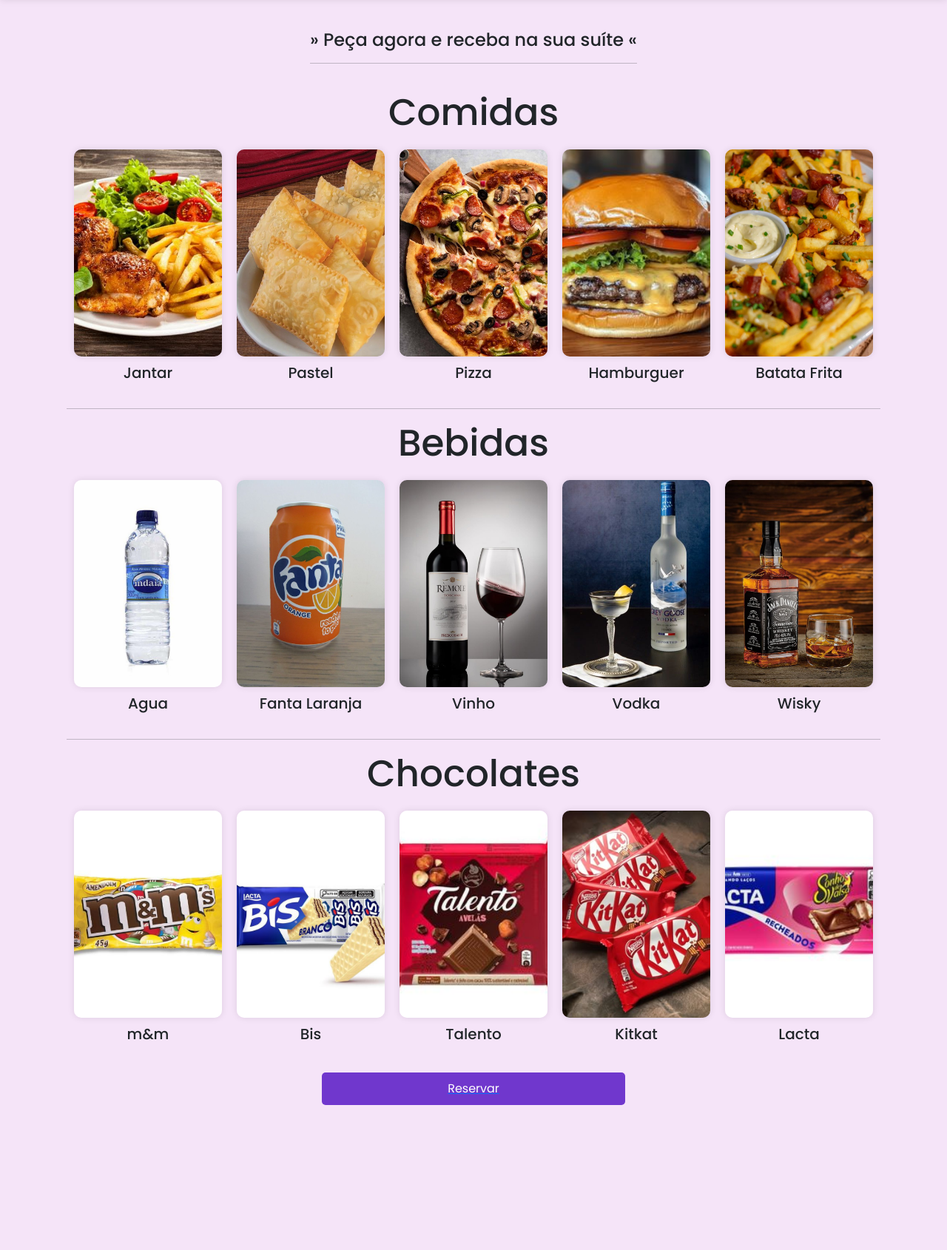
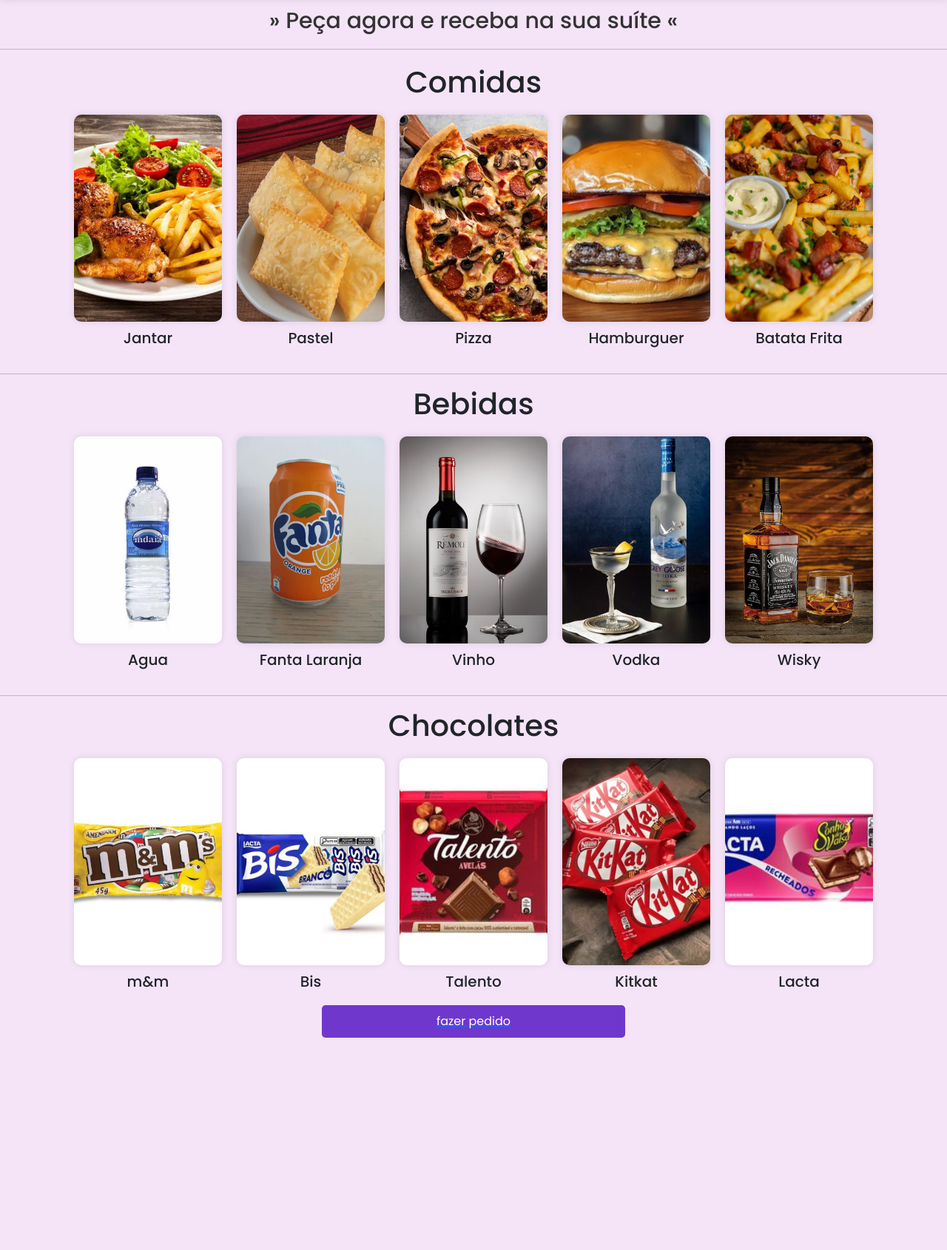
Before and after one commit to juansc2001/projeto_guri, a Django app: page /cardapio/ in a window 1280 px wide. Shown: the part 230-1920 px from the top of the page at 74% size. Run offline with Django 4.2, Linux system fonts and the light colour scheme; some libraries are stand-ins or nearby versions.

Commit message:
projeto finalizado

```diff
--- a/moteldosguri/static/style.css
+++ b/moteldosguri/static/style.css
@@ -23,13 +23,6 @@ header{
     background-color: #1d0c20;
     padding: 20px;
 }
-
-main {
-    display: flex;
-    flex-direction: column;
-    align-items: center;
-    padding: 20px;
-  }
 
 .logo {
     margin: 0 auto;
@@ -151,6 +144,7 @@ nav a:hover{
 }
 
 footer{
+    font-size: ;
     display: flex;
     align-items: center;
     justify-content: space-around;
@@ -225,11 +219,16 @@ footer{
     box-shadow: 0 0 10px rgba(0, 0, 0, 0.1);
 }
 
-.cardapio h2 {
+.cardapio img:hover{
+    transform: rotate(1deg);
+    border: 3px solid rgba(0, 0, 0, 0.1)
+}
+
+.cardapio h2, h4 {
     display: flex;
     justify-content: center;
     align-items: center;
-    font-size: 50px;
+    font-size: 40px;
     margin-bottom: 10px;
 }
 
@@ -241,16 +240,22 @@ footer{
     margin-bottom: 10px;
 }
 
-/* Responsivo
-@media (min-width: 768px) {
-  .container {
-    width: 80%;
-  }
+.h4 {
+    display: flex;
+    justify-content: center;
+    align-items: center;
+    font-size: 30px;
+    margin-top: 10px;
 }
 
-/* Estilos para telas com largura menor que 768px */
-@media (max-width: 767px) {
-    .container {
-      width: 90%;
+@media(mix-width: 500px){
+    img-suites{
+        width: 100px ;
+        height: 100px ;
     }
-  }
+
+    .card button{
+        width: 10vw;
+    }
+
+}
--- a/moteldosguri/templates/base.html
+++ b/moteldosguri/templates/base.html
@@ -8,13 +8,13 @@
   <meta charset="UTF-8">
   <meta name="viewport" content="width=device-width, initial-scale=1.0">
   <link rel="stylesheet" href="{% static 'style.css' %}">
-
+  <link rel="icon" type="image/x-icon" href="{% static 'img/favicon.png' %}">
   <title>{% block title %} {% endblock %}</title>
 </head>
 <body>
           <header>
               <div class="logo">
-                <img src="{% static 'img/motel do guri.png' %}" alt="logo">
+                <img src="{% static 'img/logoguri.png' %}" alt="logo">
               </div>
           </header>
           <nav class="menu">
@@ -33,7 +33,12 @@
 
     {% block botao %}
       {% if boleano == 1 %}<!--se estivermos nas paginas da suite faça: -->
-        <a href=" {% url 'cadastro' %}"><button type="submit" class="btn-reserva">Reservar</button></a>
+        {% if botao == 'mudar'%}
+          <a href="#"><button type="submit" class="btn-reserva">fazer pedido</button></a>
+        {% else %}
+          <a href=" {% url 'cadastro' %}"><button type="submit" class="btn-reserva">Reservar</button></a>
+        {% endif%}
+
       {% endif %}
     {% endblock %}
 
@@ -41,7 +46,8 @@
 
   <footer>
       <img class="logo-footer" src="{% static 'img/logo.png' %}" alt="logo">
-      <h4>Aplicação Web desenvolvida por Wesllen Brasil, Juan de Souza, Luiz Otavio e Luis Gustavo (Alunos de Senac Niterói)</h4>
+      <p>Aplicação Web desenvolvida por Wesllen Brasil, Juan de Souza, Luiz Otavio e Luis Gustavo (Alunos de Senac Niterói)</p>
+      <img class="logo-footer" src="{% static 'img/logoguri.png' %}" alt="logo">
   </footer>
 </body>
 </html>
--- a/moteldosguri/templates/cardapio.html
+++ b/moteldosguri/templates/cardapio.html
@@ -5,7 +5,7 @@
 <body>
   <main>
     <section class="banner">
-      <h4>» Peça agora e receba na sua suíte «</h4>
+      <h4 class="h4">» Peça agora e receba na sua suíte «</h4>
       <hr>
     </section>
     <section class="cardapio">
--- a/moteldosguri/templates/home.html
+++ b/moteldosguri/templates/home.html
@@ -42,7 +42,7 @@
       </div>
       <div class="card">
         <h2>Suíte Sensação</h2>
-        <img class="img-suites" src="{% static 'img/sensacao.jpg' %}" alt="" style=border-radius:20px;>
+        <img class="img-suites" src="{% static 'img/sensacao.jpg' %}" alt="" Visite a suítetyle=border-radius:20px;>
         <a href="{% url 'sensacao' %}"><button>VISITE A SUÍTE</button></a>
       </div>
       <div class="card">
--- a/moteldosguri/views.py
+++ b/moteldosguri/views.py
@@ -15,7 +15,10 @@ def pag_cardapio(request):
     else:
         bulle = 1
 
-    return render(request, 'cardapio.html', {'boleano': bulle })
+    buttton = 'mudar'
+
+
+    return render(request, 'cardapio.html', {'boleano': bulle, 'botao':buttton })
 
 
 def pag_afrodite(request):
```
Also changed, not shown: moteldosguri/static/img/favicon.png (added), moteldosguri/static/img/logoguri.png (renamed from moteldosguri/static/img/Motel do guri.png).
